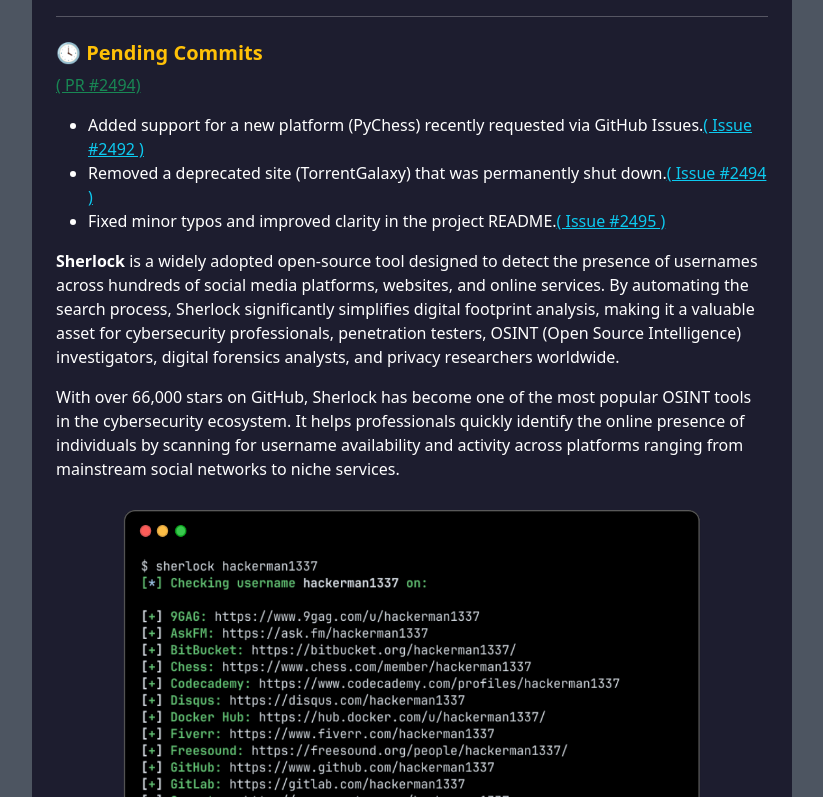
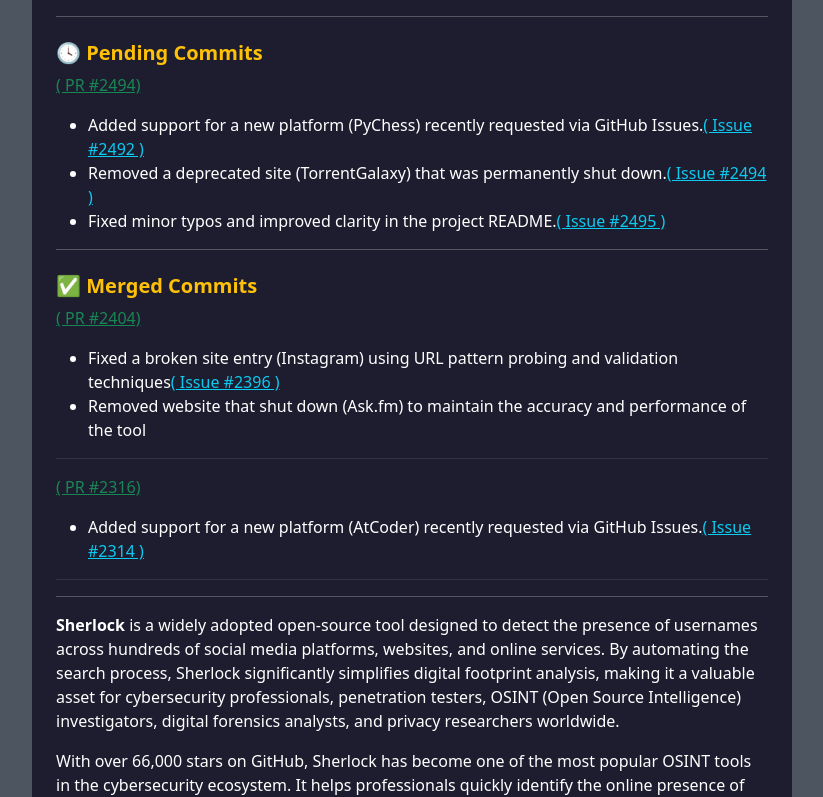
Before and after one commit to MR-VL/Portfolio-Vlad, a React (Vite) app: page /Portfolio-Vlad/Organizations in a window 1280 px wide. Shown: the part 585-1382 px from the top of the page, without its empty margins (38-861 px from the left). Built offline with nearby package versions, Linux system fonts and the light colour scheme.

Commit message:
[WIP] add merged commits

```diff
--- a/src/pages/Organizations.tsx
+++ b/src/pages/Organizations.tsx
@@ -100,6 +100,69 @@ const Organizations: React.FC = () => {
 
                     </div>
 
+                    <hr/>
+                    <div className="mt-4">
+                        <h5 className="text-warning fw-bold">✅ Merged Commits</h5>
+                        <p>
+                            <a
+                                href="https://github.com/sherlock-project/sherlock/pull/2404"
+                                target="_blank"
+                                rel="noopener noreferrer"
+                                className="text-success"
+                            >
+                                ( PR #2404)
+                            </a>
+
+                        </p>
+                        <ul>
+                            <li>Fixed a broken site entry (Instagram) using URL pattern probing and validation techniques
+                                <a
+                                    href="https://github.com/sherlock-project/sherlock/issues/2396"
+                                    target="_blank"
+                                    rel="noopener noreferrer"
+                                    className="text-info"
+                                >
+                                    ( Issue #2396 )
+                                </a>
+                            </li>
+
+
+                            <li>Removed website that shut down (Ask.fm) to maintain the accuracy and performance of the tool</li>
+
+                        </ul>
+                    </div>
+                    <hr className="text-secondary" />
+
+                    <div>
+                        <p>
+                            <a
+                                href="https://github.com/sherlock-project/sherlock/pull/2316"
+                                target="_blank"
+                                rel="noopener noreferrer"
+                                className="text-success"
+                            >
+                                ( PR #2316)
+                            </a>
+
+                        </p>
+
+                        <ul>
+                            <li>Added support for a new platform (AtCoder) recently requested via GitHub Issues.
+                                <a
+                                    href="https://github.com/sherlock-project/sherlock/issues/2314"
+                                    target="_blank"
+                                    rel="noopener noreferrer"
+                                    className="text-info"
+                                >
+                                    ( Issue #2314 )
+                                </a>
+                            </li>
+
+                        </ul>
+                    </div>
+                    <hr className="text-secondary" />
+
+                    <hr/>
 
                     <p>
                         <strong>Sherlock</strong> is a widely adopted open-source tool designed to detect the presence
```
